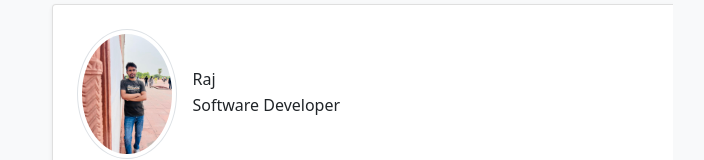
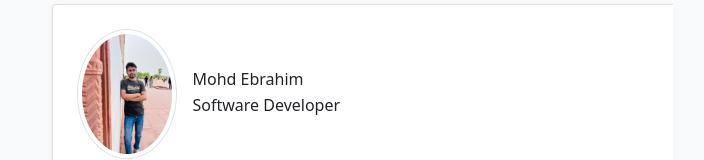
Before and after one commit to ebrahimjmi/portfolio, a plain HTML site: page index.html in a window 1280 px wide. Shown: the part 4978-5138 px from the top of the page, without its empty margins (288-992 px from the left). Drawn offline with nearby package versions, Linux system fonts and the light colour scheme; a script that the page names is missing.

Commit message:
Update index.html

```diff
--- a/index.html
+++ b/index.html
@@ -686,7 +686,7 @@
                       alt="author-img" width="100" height="70"
                     />
                     <div class="author ms-3">
-                      <h3 class="fs-6 mb-1">Raj</h3>
+                      <h3 class="fs-6 mb-1">Mohd Ebrahim</h3>
                       <p class="m-0">Software Developer</p>
                     </div>
                   </div>
@@ -713,7 +713,7 @@
                       alt="author-img" width="100" height="70"
                     />
                     <div class="author ms-3">
-                      <h3 class="fs-6 mb-1">Raj</h3>
+                      <h3 class="fs-6 mb-1">Mohd Ebrahim</h3>
                       <p class="m-0">Software Developer</p>
                     </div>
                   </div>
@@ -740,7 +740,7 @@
                       alt="author-img" width="100" height="70"
                     />
                     <div class="author ms-3">
-                      <h3 class="fs-6 mb-1">Raj</h3>
+                      <h3 class="fs-6 mb-1">Mohd Ebrahim</h3>
                       <p class="m-0">Software Developer</p>
                     </div>
                   </div>
```
